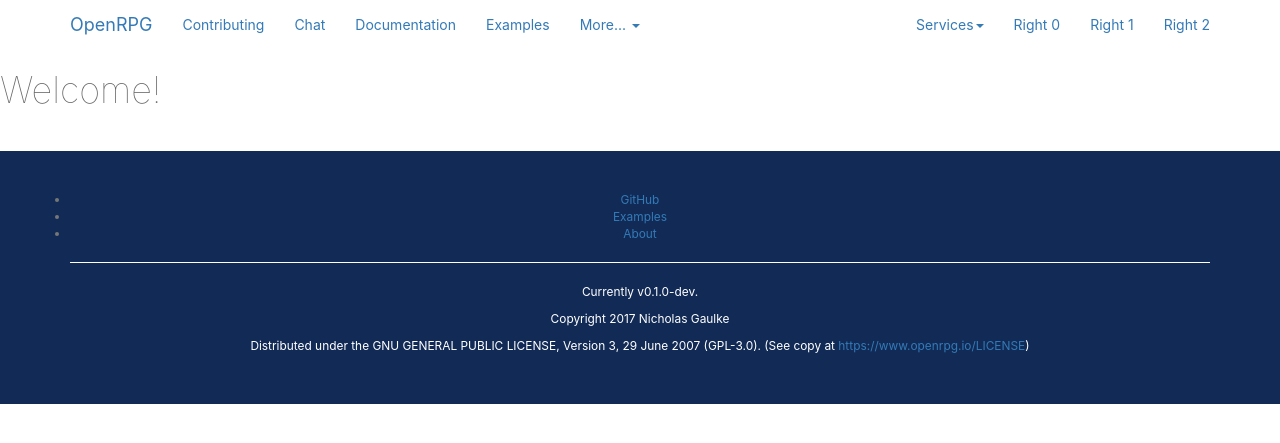
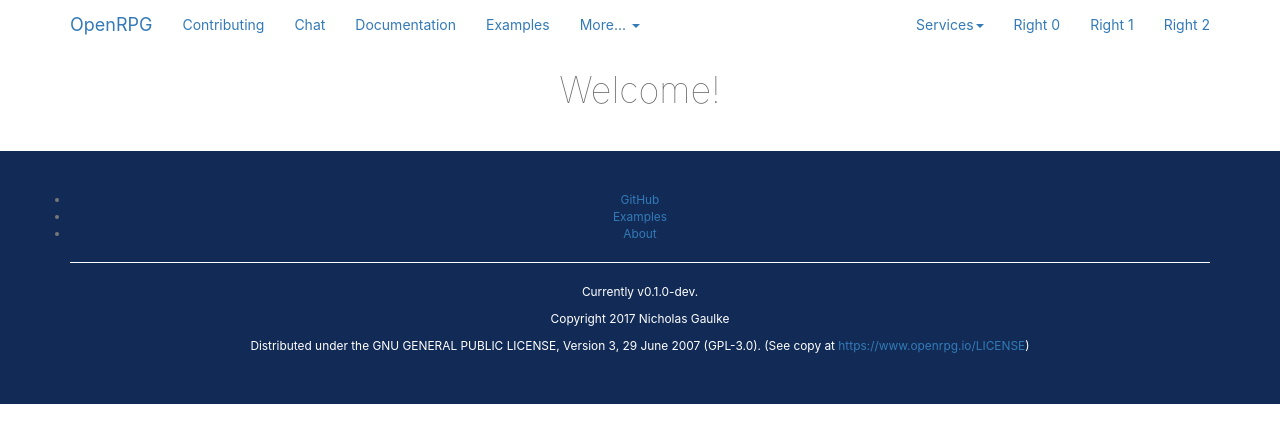
Before and after one commit to incomingstick/OpenRPG, a Jekyll site: the page built from docs/index.html, in a window 1280 px wide. Shown: the top 443 px of the page. Built offline with Jekyll 4.4.1, drawn with Linux system fonts in a browser that asks for light colours; nearby versions of some CDN libraries.

Commit message:
removed integrity checks for style.css and yamm.css

```diff
--- a/docs/_includes/header.html
+++ b/docs/_includes/header.html
@@ -35,12 +35,10 @@
 </script>
 
 <!-- Our custom CSS -->
-<link rel="stylesheet" href="css/style.css"
-    integrity="sha384-qz5nG1gX4+6DMZbUT5H7478eolvZVxG1qEOg0PEjG6hCwVsanvt2+x/YwFgBO8TW" crossorigin="anonymous">
+<link rel="stylesheet" href="css/style.css">
 
 <!-- Yamm!3 - Yet another megamenu for Bootstrap 3 -->
-<link rel="stylesheet" href="css/yamm.css"
-    integrity="sha384-4DAxp1XZp4x3vOiKxS4S4axvSPkBF9rMNccTqyPObPdb+GIA4FEAYZwPbNVWFMTL" crossorigin="anonymous">
+<link rel="stylesheet" href="css/yamm.css">
 
 <!-- Favicons TODO
 <link rel="apple-touch-icon" href="{{ site.baseurl }}/apple-touch-icon.png">
--- a/docs/index.html
+++ b/docs/index.html
@@ -3,5 +3,7 @@
 ---
 
 <main>
-  <h1>Welcome!</h1>
+  <center>
+    <h1>Welcome!</h1>
+  </center>
 </main>
```
